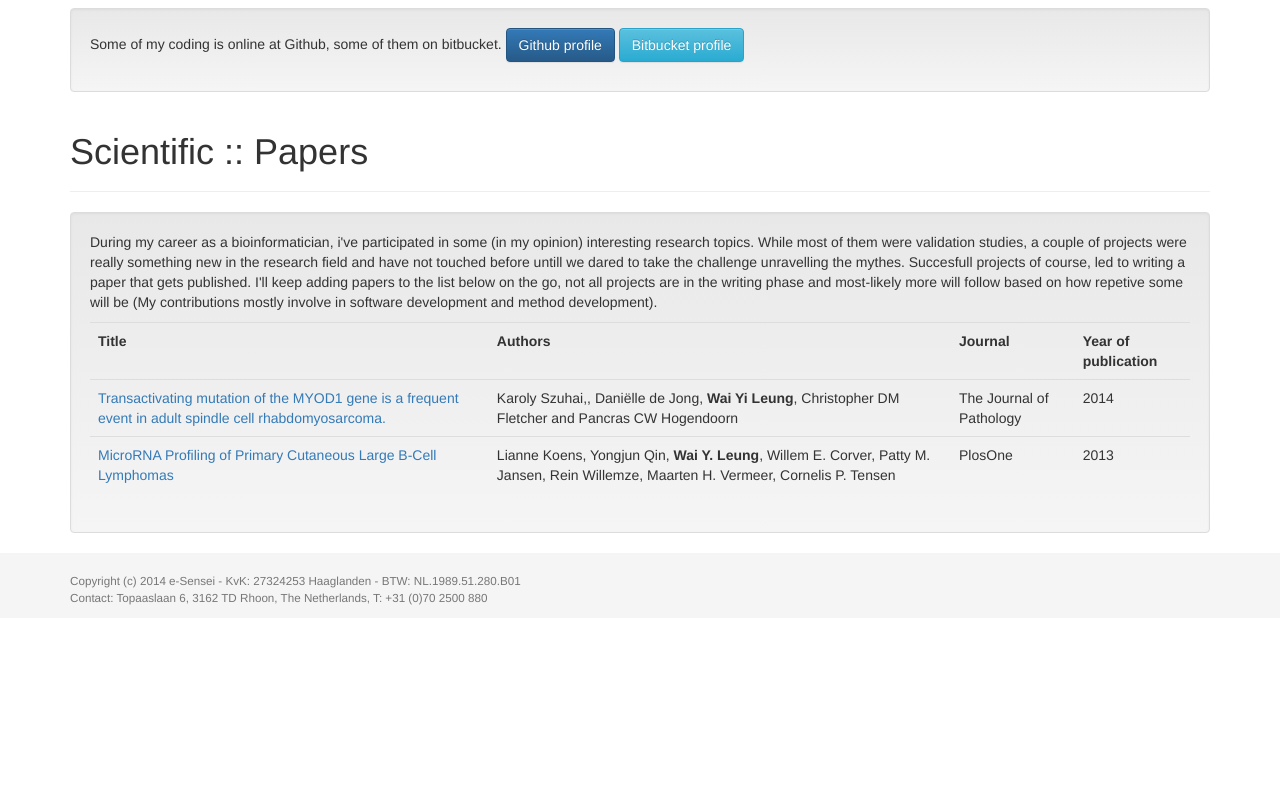
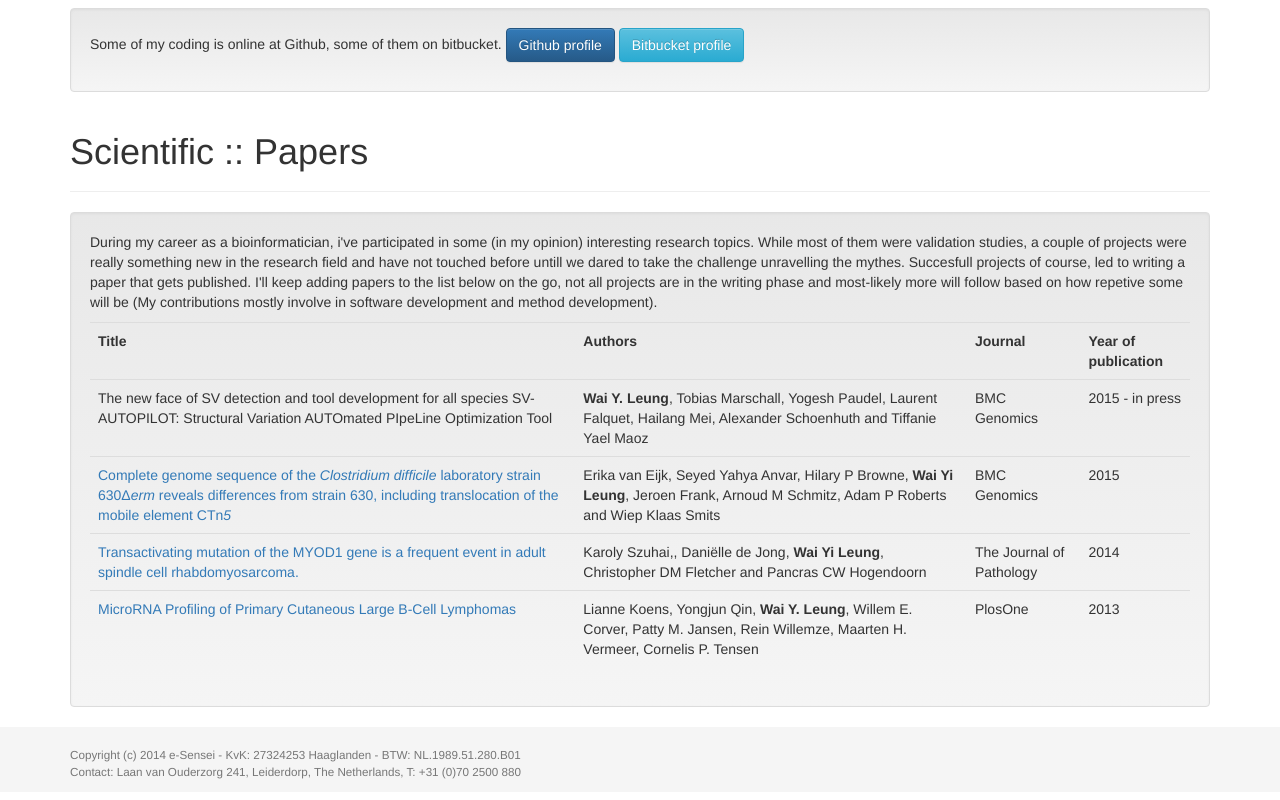
Before and after one commit to wyleung/wyleung.github.io, a plain HTML site: page index.html in a window 1280 px wide. Shown: the part 701-1501 px from the top of the page. Before the commit the page ends 1327 px from the top, so only its background shows below. Drawn offline with nearby package versions, Linux system fonts and the light colour scheme.

Commit message:
Update papers

```diff
--- a/index.html
+++ b/index.html
@@ -170,6 +170,18 @@
                 <th>Year of publication</th>
             </tr>
             <tr>
+                <td>The new face of SV detection and tool development for all species SV-AUTOPILOT: Structural Variation AUTOmated PIpeLine Optimization Tool</td>
+                <td><b>Wai Y. Leung</b>, Tobias Marschall, Yogesh Paudel, Laurent Falquet, Hailang Mei, Alexander Schoenhuth and Tiffanie Yael Maoz</td>
+                <td>BMC Genomics</td>
+                <td>2015 - in press</td>
+            </tr>
+            <tr>
+                <td><a href="http://www.biomedcentral.com/1471-2164/16/31" target="_blank">Complete genome sequence of the <em>Clostridium difficile</em> laboratory strain 630Δ<em>erm</em> reveals differences from strain 630, including translocation of the mobile element CTn<em>5</em> </a></td>
+                <td>Erika van Eijk, Seyed Yahya Anvar, Hilary P Browne, <b>Wai Yi Leung</b>, Jeroen Frank, Arnoud M Schmitz, Adam P Roberts and Wiep Klaas Smits</td>
+                <td>BMC Genomics</td>
+                <td>2015</td>
+            </tr>
+            <tr>
                 <td><a href="http://onlinelibrary.wiley.com/doi/10.1002/path.4307/abstract" target="_blank">Transactivating mutation of the MYOD1 gene is a frequent event in adult spindle cell rhabdomyosarcoma.</a</td>
                 <td>Karoly Szuhai,, Dani&euml;lle de Jong, <b>Wai Yi Leung</b>, Christopher DM Fletcher and Pancras CW Hogendoorn</td>
                 <td>The Journal of Pathology</td>
@@ -194,7 +206,7 @@
       <div id="footer">
         <div class="container">
             <p class="text-muted x-small">Copyright (c) 2014 e-Sensei - KvK: 27324253 Haaglanden -   BTW: NL.1989.51.280.B01<br />
-                Contact: Topaaslaan 6, 3162 TD Rhoon, The Netherlands, T: +31 (0)70 2500 880
+                Contact: Laan van Ouderzorg 241, Leiderdorp, The Netherlands, T: +31 (0)70 2500 880
             </p>
         </div>
       </div>
```
